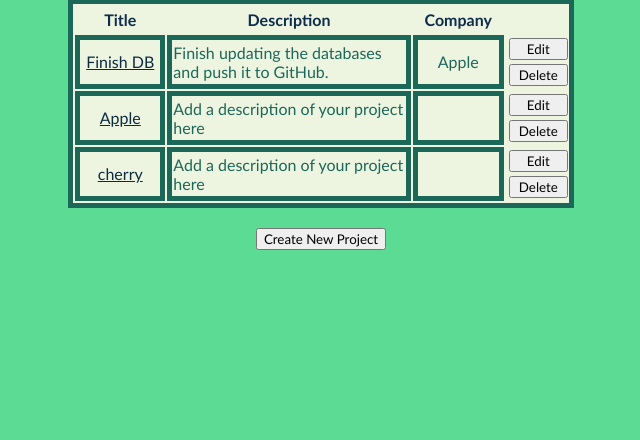
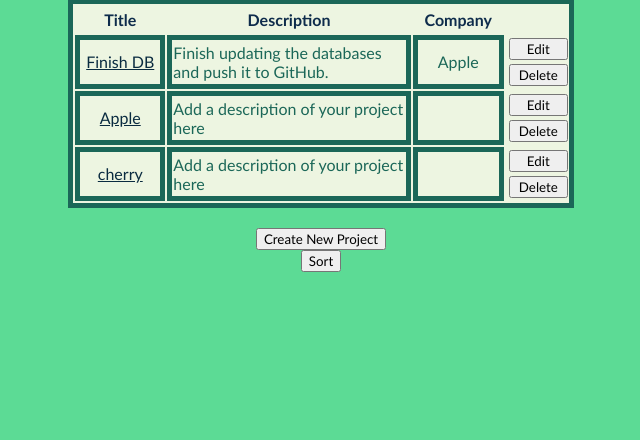
Before and after one commit to michaelslusser/ITIS3155ProjectTracker, a Flask app: page / in a window 1280 px wide. Shown: the part 171-611 px from the top of the page, without its empty margins (319-959 px from the left). Run offline with Flask 3, Linux system fonts and the light colour scheme; a user stored in the database is signed in; data comes from the database, SQL or seed files in the repository; both versions use the stored data as it was after the commit.

Commit message:
added route to allow sorting in alphabetical order

```diff
--- a/app.py
+++ b/app.py
@@ -29,10 +29,17 @@ with app.app_context():
 @app.route('/')
 @app.route('/index')
 @app.route('/projects')
-@app.route('/notes/')
 def index():
     if session.get('user'):
         projects = find_projects()
+        return render_template("index.html", user=session['user'], user_projects=projects, theme=session['user_theme'])
+    return redirect(url_for('login'))
+
+@app.route('/index/sort')
+def sort():
+    if session.get('user'):
+        projects = find_projects()
+        projects.sort(key = lambda project:project.title.lower())
         return render_template("index.html", user=session['user'], user_projects=projects, theme=session['user_theme'])
     return redirect(url_for('login'))
 
--- a/templates/index.html
+++ b/templates/index.html
@@ -61,6 +61,9 @@
                 <form action="{{ url_for('new_project') }}">
                     <input type="submit" value="Create New Project">
                 </form>
+                <form action="{{url_for('sort')}}">
+                    <input type="submit" value="Sort">
+                </form>
             </div>
         </div>
     </body>
```
Also changed, not shown: instance/project_app.db.
